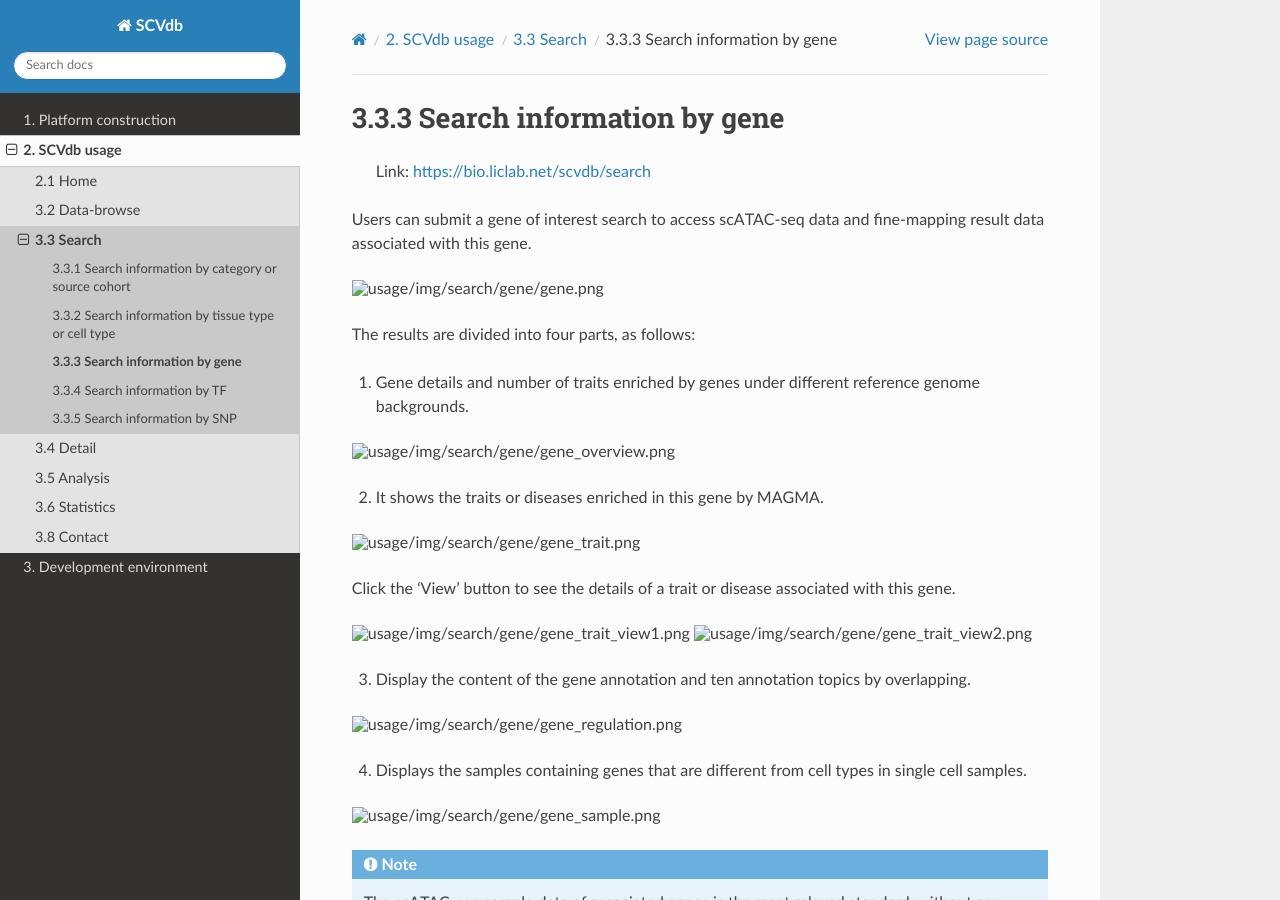
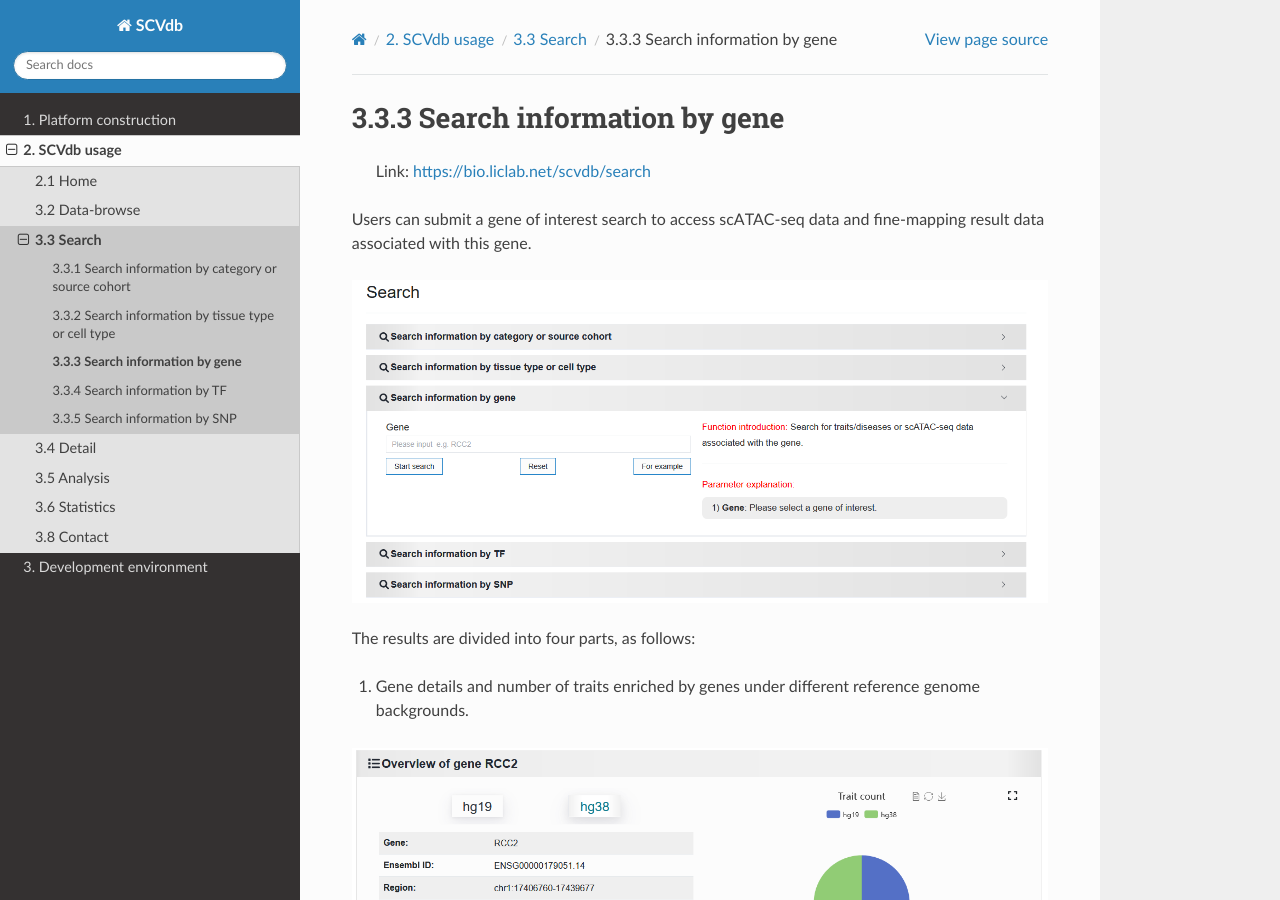
Before and after one commit to YuZhengM/scvmap-tutorial, a Sphinx documentation site: the page built from docs/source/usage/search/gene.rst, in a window 1280 px wide and 900 px high. Built offline with Sphinx 7.4.7 and the Read the Docs theme 3.1.0, drawn with Linux system fonts in a browser that asks for light colours; pages that are not in the unit, such as notebooks, are missing from menus.

Commit message:
feat: 完善搜索页

```diff
--- a/docs/source/usage/home.rst
+++ b/docs/source/usage/home.rst
@@ -5,9 +5,9 @@ On the homepage, we provide an intuitive and concise interface, and support **si
 
 .. image:: ../img/home/home.png
 
+--------------------
 
-Search principle
---------------------
+Search principle:
 
  | Here, we provide five search contents corresponding to the five search functions on the "`Search <http://bio.liclab.net/search>`_" page.
 
--- a/docs/source/usage/search/gene.rst
+++ b/docs/source/usage/search/gene.rst
@@ -5,31 +5,31 @@
 
 Users can submit a gene of interest search to access scATAC-seq data and fine-mapping result data associated with this gene.
 
-.. image:: ../img/search/gene/gene.png
+.. image:: ../../img/search/gene/gene.png
 
 The results are divided into four parts, as follows:
 
 1. Gene details and number of traits enriched by genes under different reference genome backgrounds.
 
-.. image:: ../img/search/gene/gene_overview.png
+.. image:: ../../img/search/gene/gene_overview.png
 
 2. It shows the traits or diseases enriched in this gene by MAGMA.
 
-.. image:: ../img/search/gene/gene_trait.png
+.. image:: ../../img/search/gene/gene_trait.png
 
 Click the 'View' button to see the details of a trait or disease associated with this gene.
 
-.. image:: ../img/search/gene/gene_trait_view1.png
+.. image:: ../../img/search/gene/gene_trait_view1.png
 
-.. image:: ../img/search/gene/gene_trait_view2.png
+.. image:: ../../img/search/gene/gene_trait_view2.png
 
 3. Display the content of the gene annotation and ten annotation topics by overlapping.
 
-.. image:: ../img/search/gene/gene_regulation.png
+.. image:: ../../img/search/gene/gene_regulation.png
 
 4. Displays the samples containing genes that are different from cell types in single cell samples.
 
-.. image:: ../img/search/gene/gene_sample.png
+.. image:: ../../img/search/gene/gene_sample.png
 
 .. note::
 
--- a/docs/source/usage/search/variant.rst
+++ b/docs/source/usage/search/variant.rst
@@ -5,18 +5,18 @@
 
 Users can submit SNP (rsID) searches of interest to access trait or disease data related to this SNP, and the SNP-relevant regulatory network.
 
-.. image:: ../img/search/variant/variant.png
+.. image:: ../../img/search/variant/variant.png
 
 
 The results are divided into two parts, as follows:
 
 1. Data on all traits or diseases containing the SNP (causal variant).
 
-.. image:: ../img/search/variant/variant_trait.png
+.. image:: ../../img/search/variant/variant_trait.png
 
 2. Visualize the SNP-relevant regulatory network.
 
-.. image:: ../img/search/variant/variant_network.png
+.. image:: ../../img/search/variant/variant_network.png
 
 .. note::
 
```
Also changed, not shown: docs/source/usage/search/sample.rst (+4 -4 lines), docs/source/usage/search/tf.rst (+6 -6 lines), docs/source/usage/search/trait.rst (+4 -4 lines).
